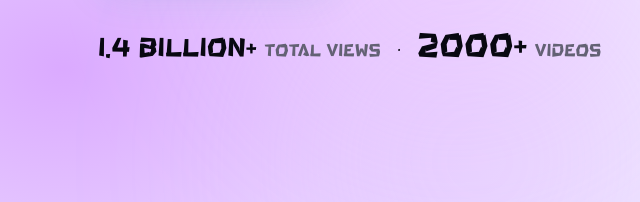
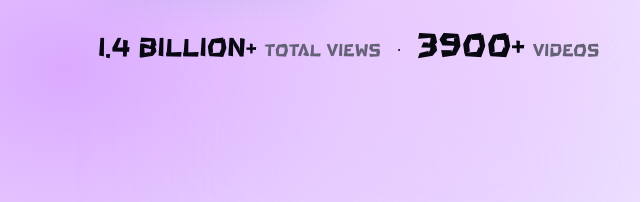
Before and after one commit to RichiDevelops/YunesPortfolio, an Astro site: page / in a window 1280 px wide. Shown: the part 611-813 px from the top of the page, 640-1280 px from the left. Built offline with nearby package versions, Linux system fonts and the light colour scheme; Astro itself is replaced by a stand-in of ours.

Commit message:
video anzahl richtig

```diff
--- a/src/pages/index.astro
+++ b/src/pages/index.astro
@@ -140,7 +140,7 @@ const right = [CLIENTS[1], CLIENTS[3]];
               </div>
               <span class="text-2xl text-muted-foreground/60">·</span>
               <div class="flex items-baseline gap-2">
-                <span class="text-3xl leading-none">2000+</span>
+                <span class="text-3xl leading-none">3900+</span>
                 <span class="text-md text-muted-foreground">videos</span>
               </div>
             </div>
```
